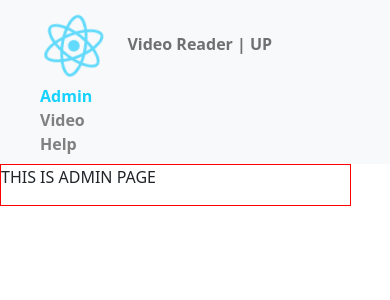
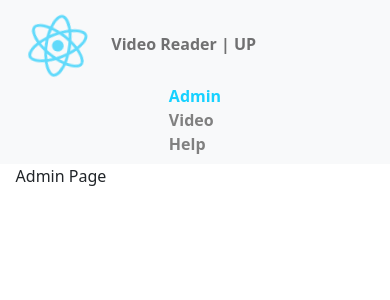
Before and after one commit to emilioantonio29/UP_AnalisisDeSistemas, a React (Create React App) app: page / in a window 390 px wide. Shown: the top 300 px of the page. Built offline with nearby package versions, Linux system fonts and the light colour scheme.

Commit message:
Feature: Video Reader | Detail Modal - ScreenShot Done

```diff
--- a/src/components/modal-video/ModalVideo.jsx
+++ b/src/components/modal-video/ModalVideo.jsx
@@ -17,8 +17,9 @@ const ModalVideo = ({setModalOpen, modalOpen, imgUrl}) => {
                 <Sheet.Content>
                     <div style={{padding: "2%"}}>
                         <div style={{width: "100%", display: "flex", flexDirection: "row"}}>
-                            <button onClick={() => setModalOpen(false)} style={{width: "10%"}}>Cancelar</button>
-                            <h4 style={{textAlign: "center", width: "80%"}}>Detalle del evento</h4>
+                            <button onClick={() => setModalOpen(false)} type="button" className="btn btn-primary btn-sm" style={{width: "15%"}}>Cancelar</button>
+                            <h4 style={{textAlign: "center", width: "70%"}}>Detalle del evento</h4>
+                            <div style={{width: "15%"}}></div>
                         </div>
                         <Divider/>
                         <img
--- a/src/components/navbar/Navbar.jsx
+++ b/src/components/navbar/Navbar.jsx
@@ -6,29 +6,33 @@ import styles from './navbar.scss'
 const NavbarComponent = () => {
     return (
         <>
-            <nav className="navbar navbar-expand-lg navbar-light bg-light link-active" style={{}}>
-                <div className="navbar-div" style={{width: "100%"}}>
-                    <div className="navbar-collapse" id="navbarText" >
+            <nav className="navbar navbar-expand-lg navbar-light bg-light link-active" style={{border: "0px solid red"}}>
+                <div className="navbar-div" style={{width: "100%", border: "0px solid red", paddingLeft: "1%", paddingRight: "1%"}}>
+                    <div className="navbar-collapse" id="navbarText1" style={{border: "0px solid red"}}>
                         <img style={{height: "9vh"}} src={logo} className="App-logo" alt="logo" />
                         <span className="navbar-text my-2 my-sm-0">
                             Video Reader | UP
                         </span>
                     </div>
-                    <div className=" navbar-collapse" id="navbarText" >
-                    <ul className="navbar-nav ">
-                        <li className="nav-item">
+                    <div className="navbar-collapse d-flex justify-content-center" id="navbarText2" style={{border: "0px solid red"}}>
+                        <ul className="navbar-nav">
+                            <li className="nav-item" style={{marginRight: "15%"}}>
                                 <NavLink to={`/`} className={({ isActive }) => (isActive ? 'link-active' : 'text-link')} activeclassname="link-active">Admin</NavLink>
                             </li>
                             <li className="nav-item">
                                 <NavLink to={`/video`} className={({ isActive }) => (isActive ? 'link-active' : 'text-link')} activeclassname="link-active">Video</NavLink>
                             </li>
+                            <li className="nav-item nav-help">
+                                <NavLink to={`/help`} className={({ isActive }) => (isActive ? 'link-active' : 'text-link')} activeclassname="link-active">Help</NavLink>
+                            </li>
+                        </ul>
+                    </div>
+                    <div className="navbar-collapse" id="navbarText3" style={{border: "0px solid red"}}>
+                        <ul className="navbar-nav" style={{paddingRight: "7%"}}>
                             <li className="nav-item">
                                 <NavLink to={`/help`} className={({ isActive }) => (isActive ? 'link-active' : 'text-link')} activeclassname="link-active">Help</NavLink>
                             </li>
                         </ul>
-                    </div>
-                    <div className="navbar-collapse" id="navbarText">
-                        {/* <span className="navbar-text" style={{alignText: "right"}}></span> */}
                     </div>
                 </div>
             </nav>
--- a/src/components/navbar/navbar.scss
+++ b/src/components/navbar/navbar.scss
@@ -1,7 +1,7 @@
 .link-active{
     text-decoration: none;
     color: inherit;
-    padding-left: 20px;
+    //padding-left: 20px;
     color: #17d1ff;
     font-weight: bold;
 }
@@ -9,7 +9,7 @@
 .text-link {
     text-decoration: none;
     color: inherit;
-    padding-left: 20px;
+    //padding-left: 20px;
     color: grey;
 }
 
@@ -25,9 +25,37 @@
     display: flex;
 }
 
+#navbarText1{
+    width: 34%;
+}
+#navbarText2{
+    width: 33%;
+}
+#navbarText3{
+    width: 33%;
+    display: flex;
+    justify-content: end;
+}
+
+.nav-help{
+    display: none;
+}
+
 @media (max-width: 992px)
 {
     .navbar-div{
         display: block;
     }
+    #navbarText1, #navbarText2{
+        width: 100%;
+        justify-content: center;
+        border: "1px solid red" !important
+    }
+    #navbarText3{
+        display: none;
+    }
+
+    .nav-help{
+        display:block;
+    }
 }
--- a/src/containers/VideoPlayer.jsx
+++ b/src/containers/VideoPlayer.jsx
@@ -3,6 +3,7 @@ import ModalVideo from '../components/modal-video/ModalVideo';
 import html2canvas from 'html2canvas';
 import { fabric } from 'fabric';
 import { redDot } from '../utils/redDot';
+import Divider from '../components/common/Divider';
 
 function VideoPlayer() {
     const [videoURL, setVideoURL] = useState('');
@@ -11,8 +12,10 @@ function VideoPlayer() {
     const [playing, setPlaying] = useState(false);
     const [imgUrl, setImgUrl] = useState(null);
     const [modalOpen, setModalOpen] = useState(false);
+    const [objectFit, setObjectFit] = useState(false);
     const divRef = useRef(null);
     const videoRef = useRef(null);
+
 
     function handleVideoChange(event) {
         const file = event.target.files[0];
@@ -27,30 +30,15 @@ function VideoPlayer() {
 
     function handlePause(event) {
 
-        console.log("EVENT", event)
-
-
-        let video = event.target;
-        let segundoActual = video.currentTime;
-        console.log("El video se pausó en el segundo " + segundoActual.toFixed());
-        console.log("typeof " + typeof(segundoActual));
-
-
         setPlaying(false);
-        console.log('Video pausado');
-        handleCapture(event)
-    }
-
-    function outsideHandlePause(event) {
-        let video = event.target;
-        let segundoActual = video.currentTime;
-        console.log("El video se pausó en el segundo " + segundoActual.toFixed());
-        console.log("typeof " + typeof(segundoActual));
-
-
-        setPlaying(false);
-        console.log('Video pausado');
-        handleCapture(event)
+        console.log('Video iniciado');
+        // let video = event.target;
+        // let segundoActual = video.currentTime;
+        // console.log("El video se pausó en el segundo " + segundoActual.toFixed());
+        // console.log("typeof " + typeof(segundoActual));
+        // setPlaying(false);
+        // console.log('Video pausado');
+        // handleCapture(event)
     }
 
     const convertBase64 = (img) =>{
@@ -79,7 +67,7 @@ function VideoPlayer() {
                 const centerY = y;
                 ctx.beginPath();
                 ctx.arc(centerX, centerY, radius, 0, 2 * Math.PI, false);
-                ctx.fillStyle = 'red';
+                ctx.fillStyle = 'orange';
                 ctx.fill();
                 const editedImageBase64 = canvas.toDataURL();
                 console.log("editedImageBase64", editedImageBase64)
@@ -92,76 +80,28 @@ function VideoPlayer() {
 
 
     const handleMainPlayer = async (e) =>{
+        setPlaying(!playing)
+        if(playing){
             const divBounds = e.target.getBoundingClientRect();
             const x = e.clientX - divBounds.left;
             const y = e.clientY - divBounds.top;
             console.log(`El usuario hizo clic en (${x}, ${y}) dentro del div superpuesto`);
-
             const currentTime = videoRef.current.currentTime;
-
             console.log(currentTime.toFixed())
-
             console.log("videoRef", videoRef.current)
-
-        ///const video = videoRef.current;
-        // const canvas = document.createElement("canvas");
-        // canvas.width = video.videoWidth;
-        // canvas.height = video.videoHeight;
-        // const ctx = canvas.getContext("2d");
-        // ctx.drawImage(video, 0, 0, canvas.width, canvas.height);
-        // const dataURL = canvas.toDataURL("image/png");
-
             let base64img = await convertBase64(videoRef.current);
             let redDotImg = redDot;
+            addCircleToImage(base64img, redDotImg, x, y)
+        }
 
+        playing ? videoRef.current.pause() : videoRef.current.play();
 
-        addCircleToImage(base64img, redDotImg, x, y)
-
-
-
-        //setImgUrl(base64img)
-
-        // console.log("test", test)
-
-        // setImgUrl(test);
-        //setModalOpen(true);
-
-
-        // handleCapture(videoRef);
-        // if(videoURL){
-        //     playing ? handlePause() : handlePlay();
-        // }else{
-        //     console.log("falta cargar el video")
-        // }
     }
 
     function handleCapture(e) {
-        // console.log("canvas", e)
-
         html2canvas(e.target).then((canvas) => {
             const imgData = canvas.toDataURL();
             setImgUrl(imgData);
-            // const img = new Image();
-            // img.onload = () => {
-            //     const canvas = new fabric.Canvas('canvas');
-            //     const fabricImg = new fabric.Image(img);
-            //     canvas.setWidth(img.width);
-            //     canvas.setHeight(img.height);
-            //     canvas.setBackgroundImage(fabricImg);
-            //     canvas.on('mouse:down', (e) => {
-            //         const circle = new fabric.Circle({
-            //             radius: 10,
-            //             fill: 'red',
-            //             left: e.pointer.x,
-            //             top: e.pointer.y,
-            //             originX: 'center',
-            //             originY: 'center',
-            //         });
-            //         canvas.add(circle);
-            //         canvas.renderAll();
-            //     });
-            // };
-            // img.src = imgData;
         });
 
         setModalOpen(true);
@@ -193,19 +133,29 @@ function VideoPlayer() {
 
     return (
         <div>
-            {/* <button onClick={()=>{console.log(videoRef.current.videoHeight)}}>test</button> */}
+            {/* <button onClick={()=>{console.log(objectFit)}}>test</button> */}
             <canvas id="my-canvas" style={{ display: 'none' }}></canvas>
             {/* <canvas id="my-canvas" ></canvas> */}
-
-
+            <Divider/>
+                <div style={{width: "100%", display: "flex", flexDirection: "row"}}>
+                    <button type="button" className="btn btn-primary btn-sm" style={{width: "15%"}}>Comentarios</button>
+                    <h5 style={{textAlign: "center", width: "70%"}}>Video Scanner</h5>
+                    <div style={{width: "15%", display: "flex", alignItems: "center", justifyContent: "flex-end"}}>
+                        <div className="form-check form-switch">
+                            <input onClick={()=>{setObjectFit(!objectFit)}} className="form-check-input" type="checkbox" id="flexSwitchCheckDefault"/>
+                            <label class="form-check-label" for="flexSwitchCheckDefault">Object Fit: Cover</label>
+                        </div>
+                    </div>
+                </div>
+            <Divider/>
             <input type="file" accept="video/*" onChange={handleVideoChange} />
             <div
                 ref={divRef}
-                style={{width: "100%", maxHeight: "720px", border: "2px solid red", backgroundColor: "black", position: "relative"}}
+                style={{width: "100%", minHeight: "720px", border: "1px solid black", backgroundColor: "black", position: "relative"}}
             >
-                <div onClick={handleMainPlayer} style={{height: "680px", width: "100%", border: "5px solid green", position: "absolute"}}></div>
+                <div onClick={handleMainPlayer} style={{height: "670px", width: "100%", border: "0px solid green", position: "absolute", zIndex: 1000}}></div>
                 <video
-                    // style={{objectFit: "cover"}}
+                    style={objectFit ? {objectFit: "cover"} : null}
                     src={videoURL}
                     ref={videoRef}
                     width={width}
--- a/src/screens/admin/AdminScreen.jsx
+++ b/src/screens/admin/AdminScreen.jsx
@@ -2,8 +2,12 @@ import React from "react";
 
 const AdminScreen = () => {
     return (
-        <div style={{width:"90%", border: "1px solid red"}}>
-            <p>THIS IS ADMIN PAGE</p>
+        <div style={{width:"100%", border: "0px solid red"}} className="d-flex justify-content-center">
+            <div className="d-flex justify-content-center videoscreen-div">
+                <div style={{width: "100%"}}>
+                    <p>Admin Page</p>
+                </div>
+            </div>
         </div>
     );
 }
--- a/src/screens/help/HelpScreen.jsx
+++ b/src/screens/help/HelpScreen.jsx
@@ -2,8 +2,12 @@ import React from "react";
 
 const HelpScreen = () => {
     return (
-        <div style={{width:"90%", border: "1px solid red"}}>
-            <p>THIS IS HELP PAGE</p>
+        <div style={{width:"100%", border: "0px solid red"}} className="d-flex justify-content-center">
+            <div className="d-flex justify-content-center videoscreen-div">
+                <div style={{width: "100%"}}>
+                    <p>Help Page</p>
+                </div>
+            </div>
         </div>
     );
 }
--- a/src/screens/notfound/NotFoundScreen.jsx
+++ b/src/screens/notfound/NotFoundScreen.jsx
@@ -2,9 +2,13 @@ import React from "react";
 
 const NotFoundScreen = () => {
     return (
-        <>
-            <p>NOT FOUND</p>
-        </>
+        <div style={{width:"100%", border: "0px solid red"}} className="d-flex justify-content-center">
+            <div className="d-flex justify-content-center videoscreen-div">
+                <div style={{width: "100%"}}>
+                    <h1>Not Found</h1>
+                </div>
+            </div>
+        </div>
     );
 }
 
--- a/src/screens/video/VideoScreen.jsx
+++ b/src/screens/video/VideoScreen.jsx
@@ -1,4 +1,5 @@
 import React from "react";
+import Divider from "../../components/common/Divider";
 import VideoPlayer from "../../containers/VideoPlayer";
 import styles from './videoscreen.scss'
 
@@ -7,7 +8,6 @@ const VideoScreen = () => {
         <div style={{width:"100%", border: "0px solid red"}} className="d-flex justify-content-center">
             <div className="d-flex justify-content-center videoscreen-div">
                 <div style={{width: "100%"}}>
-                    <p>VIDEO SCREEN</p>
                     <VideoPlayer/>
                 </div>
             </div>
```
Also changed, not shown: src/App.css (+14 -0 lines). Lines whose indentation alone changed are shown as unchanged.
